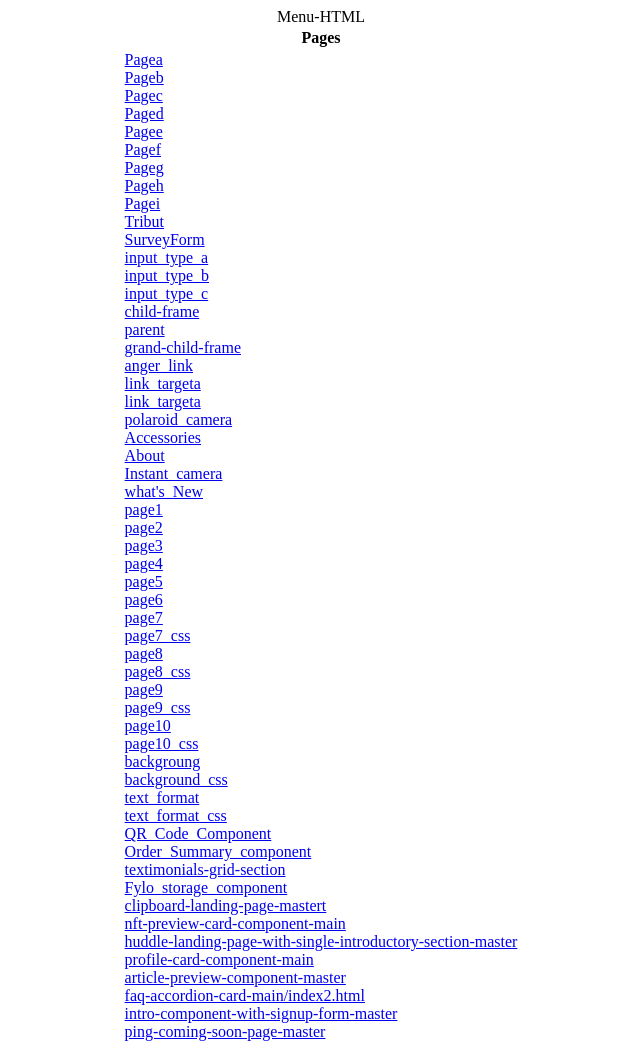
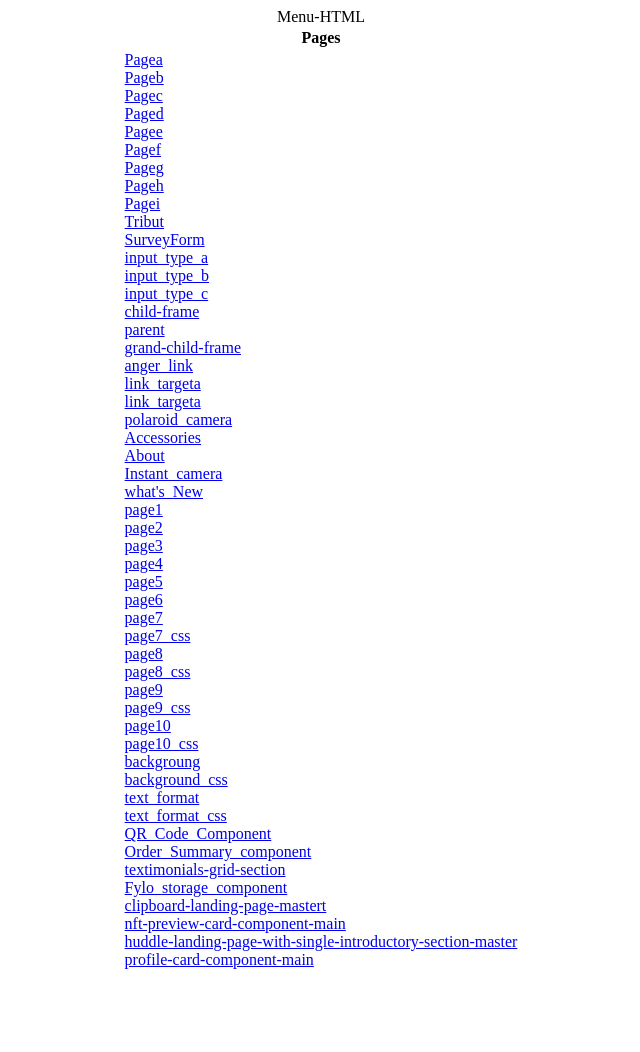
Before and after one commit to SumithraMurugesan/angular_node, a plain HTML site: page index.html in a window 1280 px wide. Shown: the whole page, without its empty margins (319-959 px from the left). After the commit the page ends 980 px from the top, so only its background shows below. Drawn offline with Linux system fonts and the light colour scheme.

Commit message:
modification

```diff
--- a/index.html
+++ b/index.html
@@ -223,21 +223,6 @@
                             <a href="./profile-card-component-main/index.html">profile-card-component-main </a>
                         </div>
 
-                        <div>
-                            <a href="../../js-basic-lessons/article-preview-component-master/index1.html">article-preview-component-master</a>
-                        </div>
-
-                        <div>
-                            <a href="../../js-basic-lessons/faq-accordion-card-main/index2.html">faq-accordion-card-main/index2.html</a>
-                        </div>
-
-                        <div>
-                            <a href="../../js-basic-lessons/intro-component-with-signup-form-master/index.html">intro-component-with-signup-form-master</a>
-                        </div>
-
-                        <div>
-                            <a href="../../js-basic-lessons/ping-coming-soon-page-master/index.html">ping-coming-soon-page-master</a>
-                        </div>
 
                     </td>
                 </tr>
```
